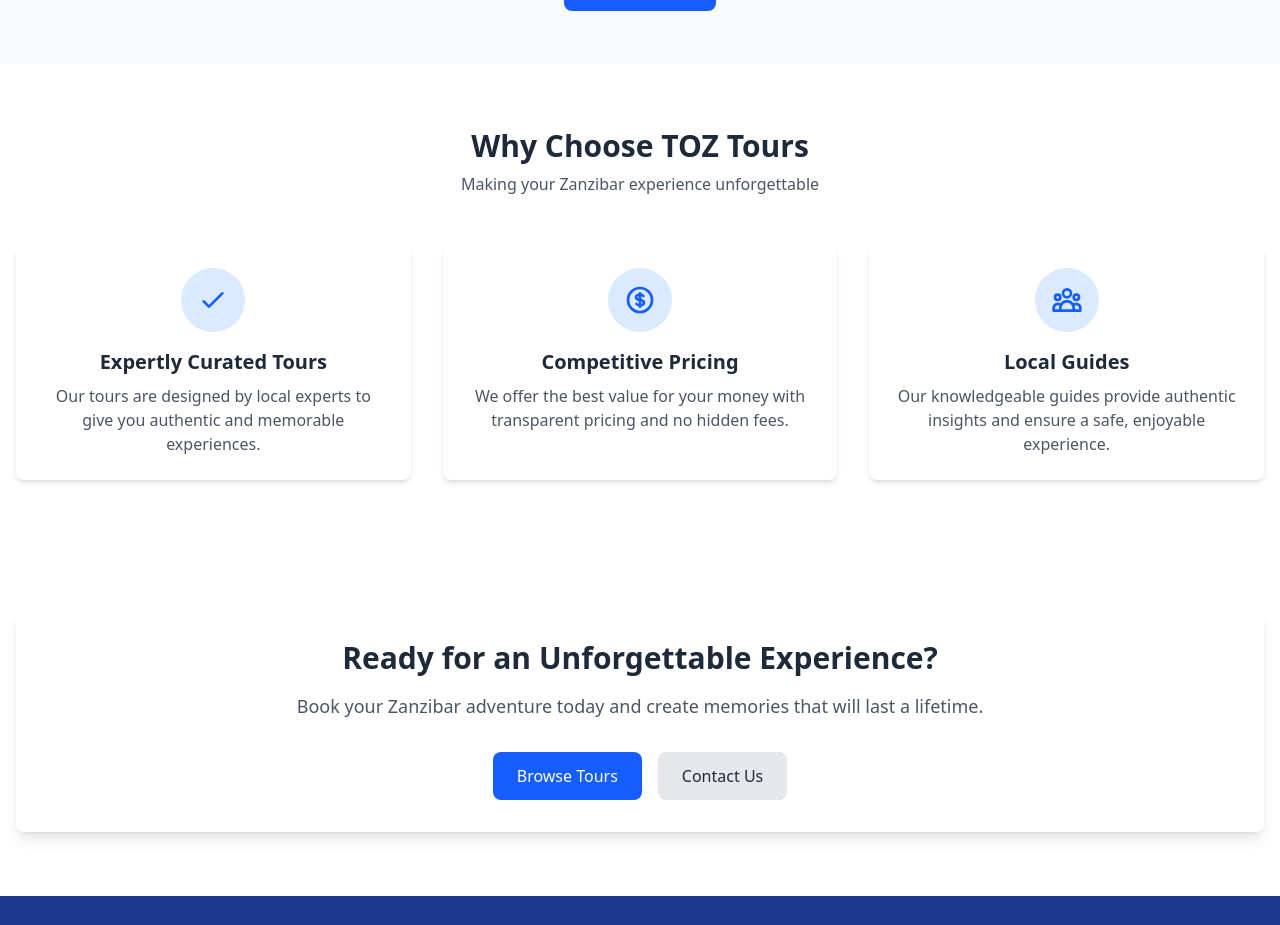
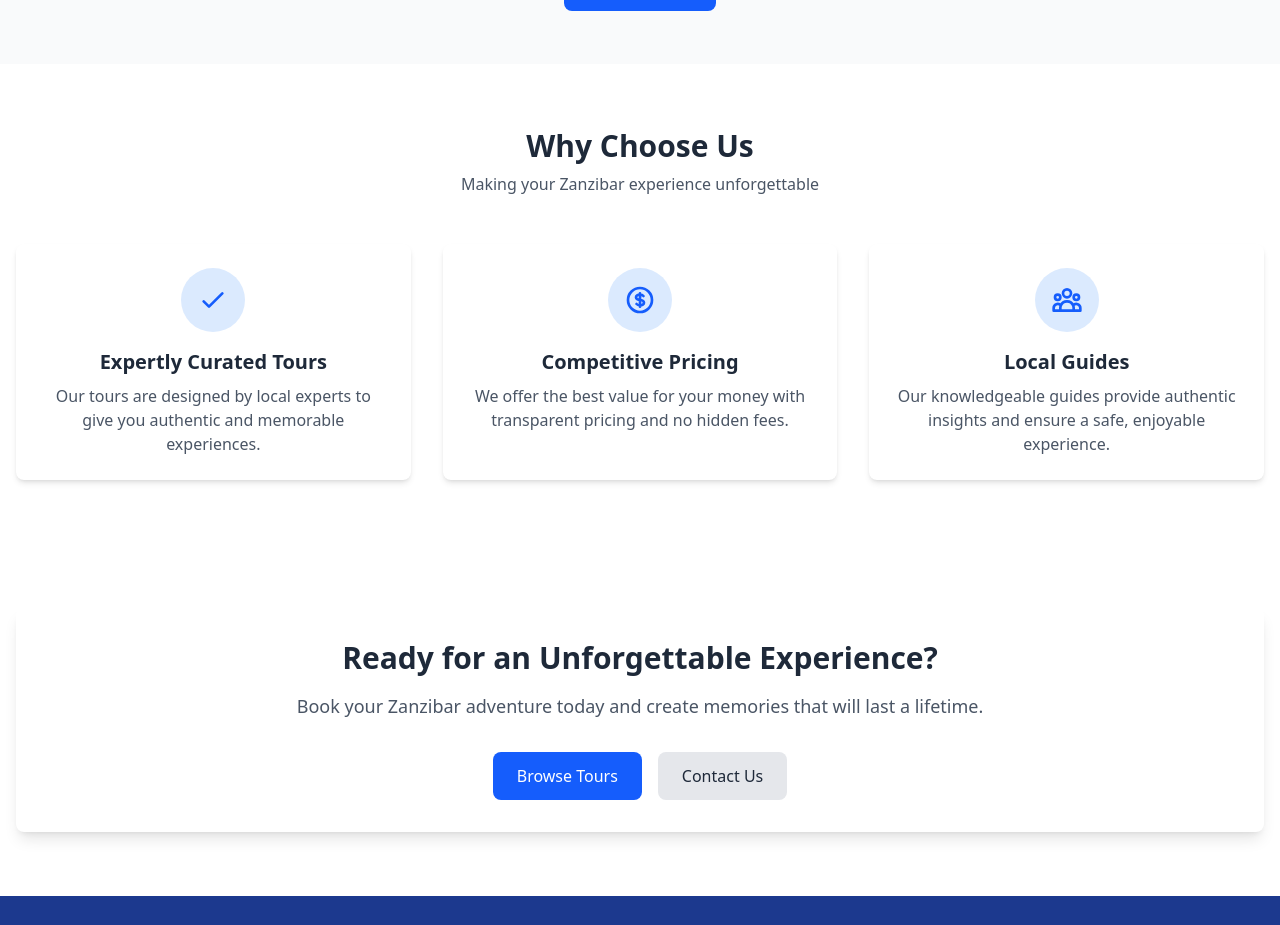
Before and after one commit to alvinkenyagah/zuru-tz, a React (Vite) app: page / in a window 1280 px wide. Shown: the part 1600-2525 px from the top of the page. Built offline with nearby package versions, Linux system fonts and the light colour scheme.

Commit message:
remove pricing

```diff
--- a/src/pages/Home.jsx
+++ b/src/pages/Home.jsx
@@ -62,7 +62,7 @@
       <section className="py-16">
         <div className="container mx-auto px-4">
           <div className="text-center mb-12">
-            <h2 className="text-3xl font-bold text-gray-800">Why Choose TOZ Tours</h2>
+            <h2 className="text-3xl font-bold text-gray-800">Why Choose Us</h2>
             <p className="text-gray-600 mt-2">Making your Zanzibar experience unforgettable</p>
           </div>
 
```
